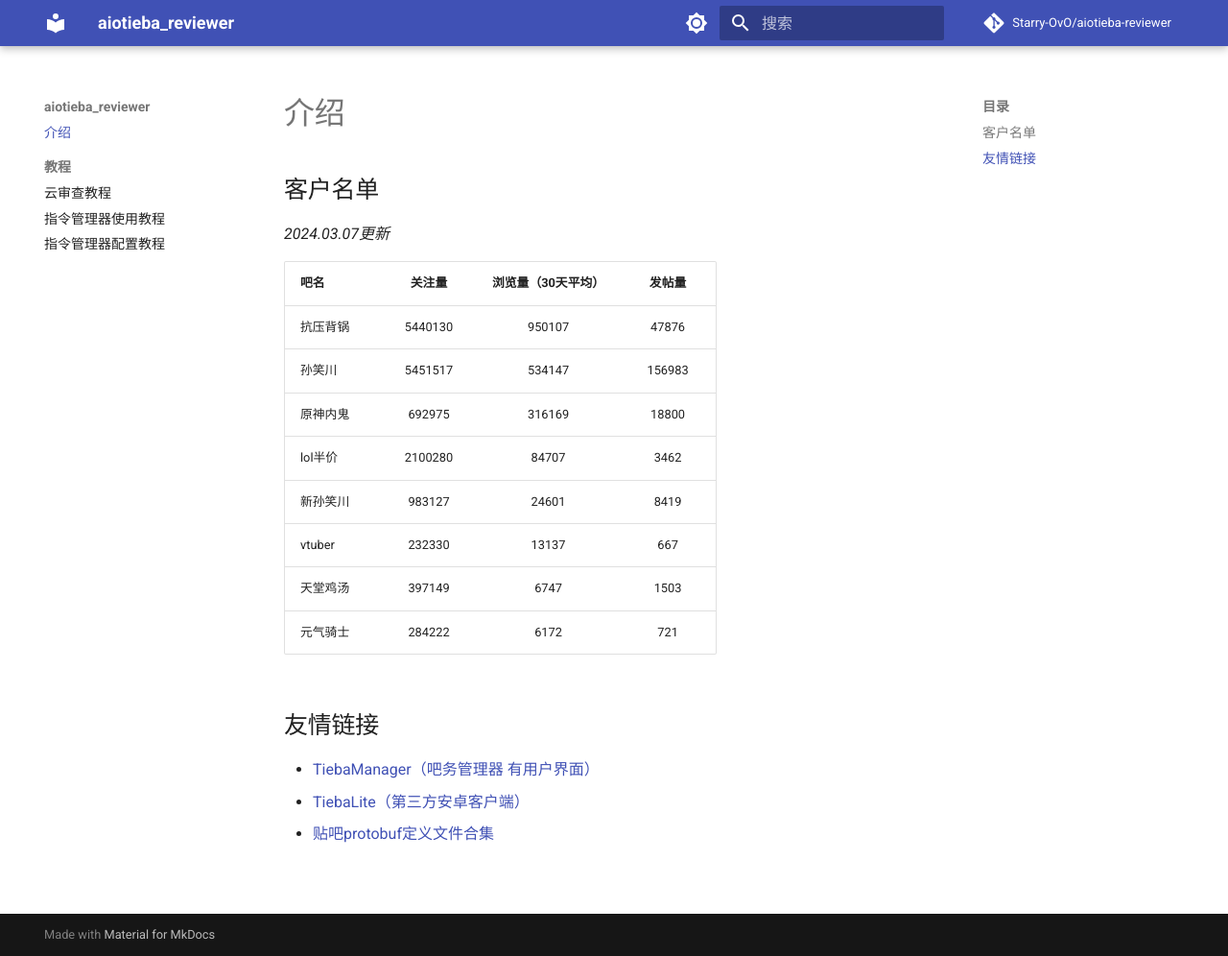
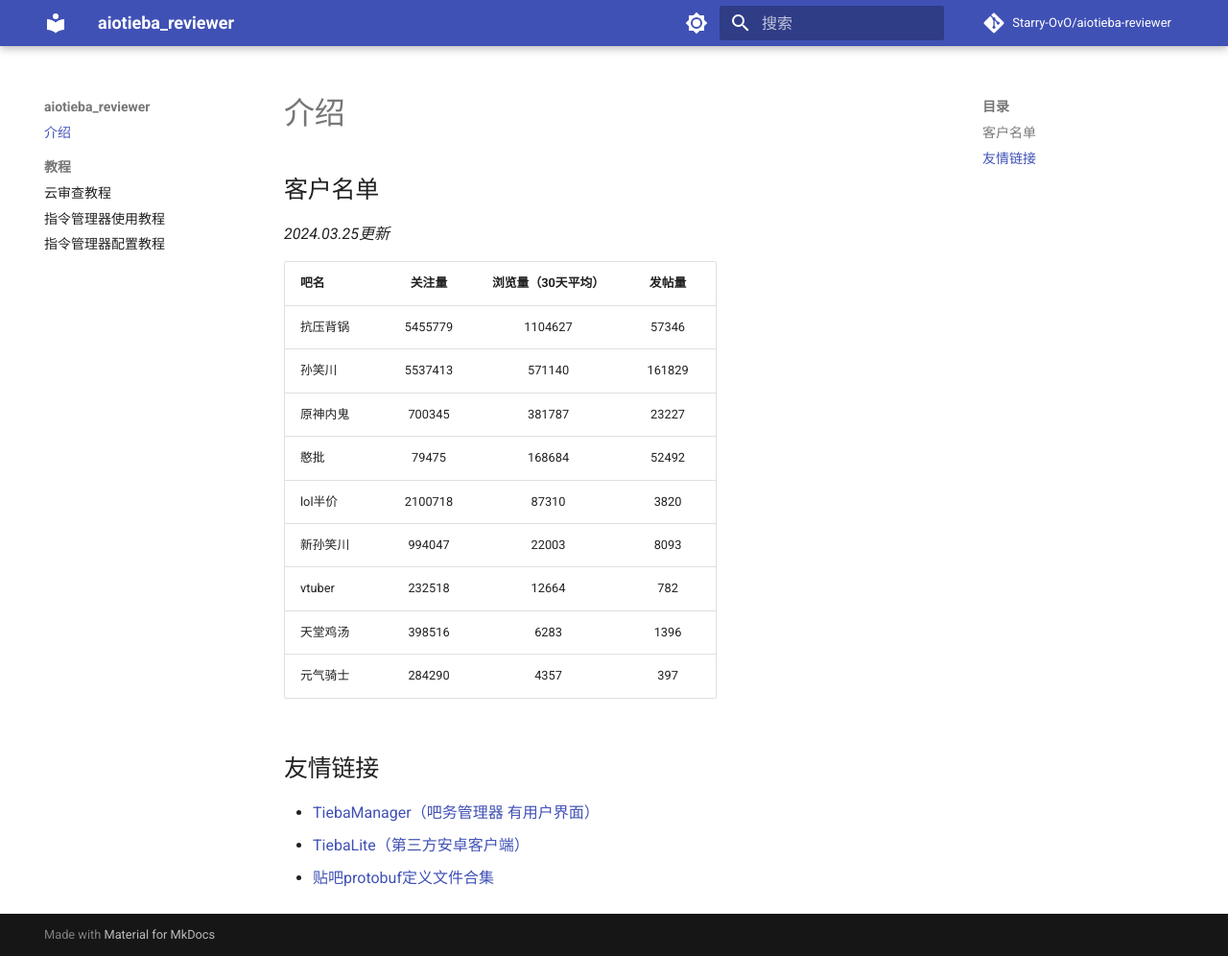
Before and after one commit to lumina37/aiotieba-reviewer, an MkDocs documentation site: the page built from docs/index.md, in a window 1280 px wide and 996 px high. Shown: the whole window at 96% size. Built offline with MkDocs 1.6.1 and Material for MkDocs 9.7.7, drawn with Linux system fonts in a browser that asks for light colours; comment, search, counter and statistics services are not loaded.

Commit message:
chore: update docs

```diff
--- a/docs/index.md
+++ b/docs/index.md
@@ -1,17 +1,18 @@
 ## 客户名单
 
-*2024.03.07更新*
+*2024.03.25更新*
 
 | 吧名     | 关注量  | 浏览量（30天平均） | 发帖量 |
 | :------- | :-----: | :----------------: | :----: |
-| 抗压背锅 | 5440130 |       950107       | 47876  |
-| 孙笑川   | 5451517 |       534147       | 156983 |
-| 原神内鬼 | 692975  |       316169       | 18800  |
-| lol半价  | 2100280 |       84707        |  3462  |
-| 新孙笑川 | 983127  |       24601        |  8419  |
-| vtuber   | 232330  |       13137        |  667   |
-| 天堂鸡汤 | 397149  |        6747        |  1503  |
-| 元气骑士 | 284222  |        6172        |  721   |
+| 抗压背锅 | 5455779 |      1104627       | 57346  |
+| 孙笑川   | 5537413 |       571140       | 161829 |
+| 原神内鬼 | 700345  |       381787       | 23227  |
+| 憨批     |  79475  |       168684       | 52492  |
+| lol半价  | 2100718 |       87310        |  3820  |
+| 新孙笑川 | 994047  |       22003        |  8093  |
+| vtuber   | 232518  |       12664        |  782   |
+| 天堂鸡汤 | 398516  |        6283        |  1396  |
+| 元气骑士 | 284290  |        4357        |  397   |
 
 ## 友情链接
 
```
Also changed, not shown: README.md (+10 -9 lines).
